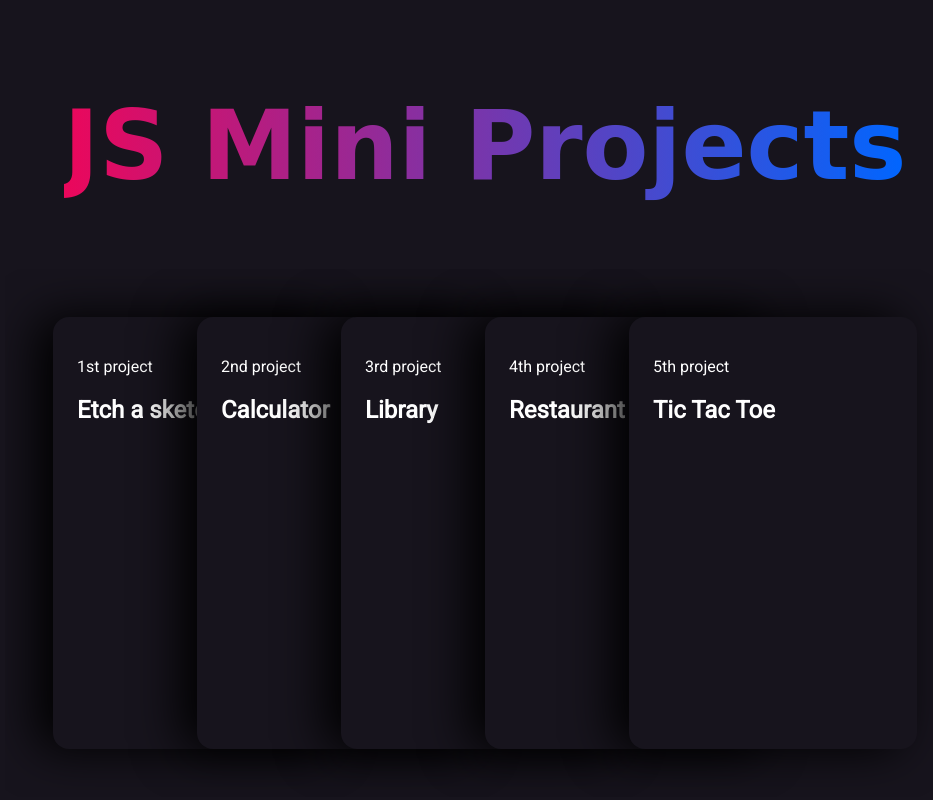
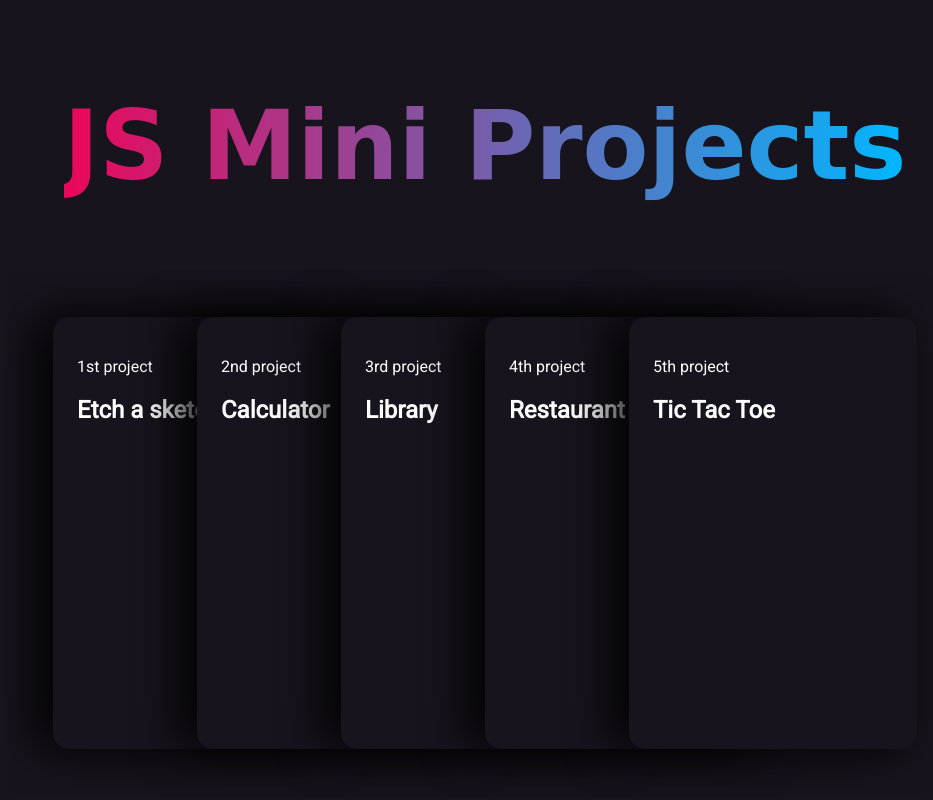
Before and after one commit to MCaliJr/js-mini-tools, a plain HTML site: page index.html in a window 1280 px wide. In both pictures the pointer is over the element "JS Mini Projects". Shown: the whole page, without its empty margins (155-1088 px from the left). Drawn offline with Linux system fonts and the light colour scheme; a web font is replaced by a local one.

```diff
--- a/style.css
+++ b/style.css
@@ -28,7 +28,7 @@
 }
 
 .title:hover {
-  background: linear-gradient(270deg, #0066ff, #eb075b);
+  background: linear-gradient(270deg, #00b7ff, #eb075b);
   text-shadow: none;
   background-clip: text;
   -webkit-background-clip: text;
```
